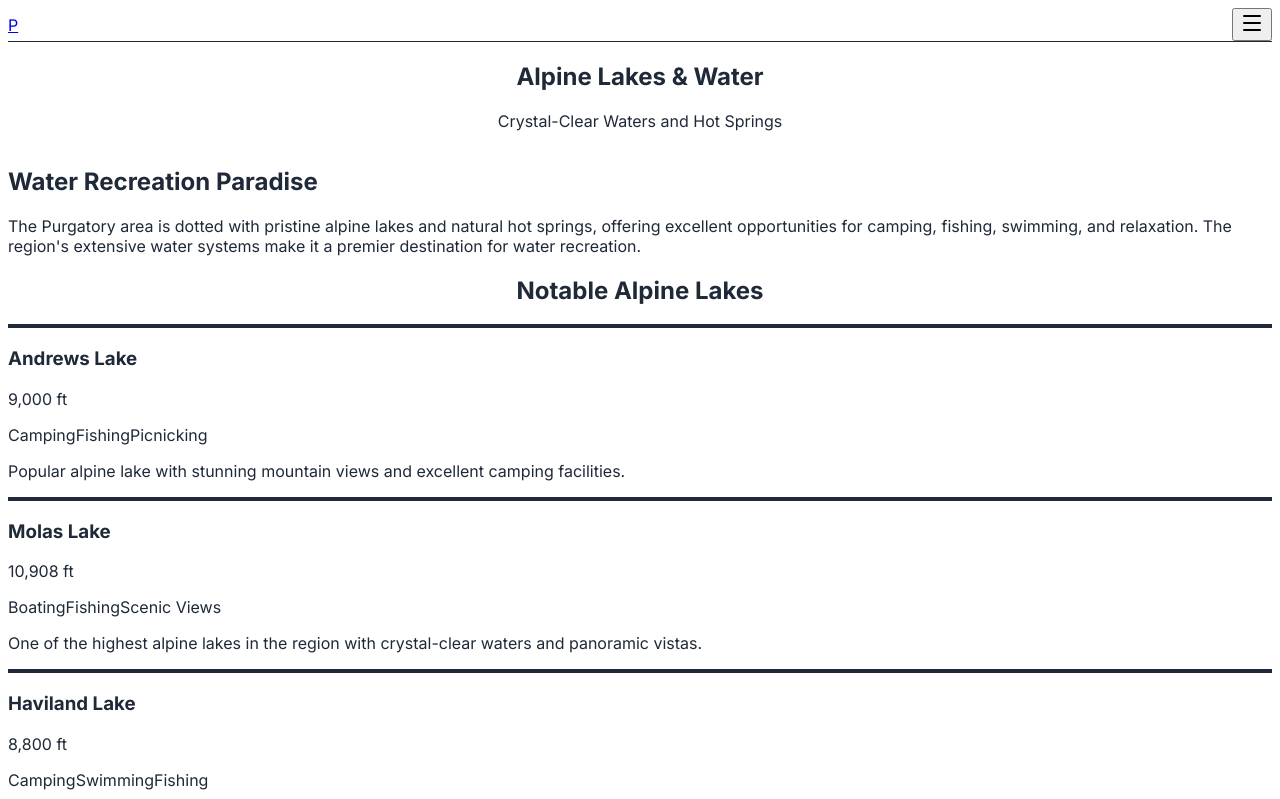
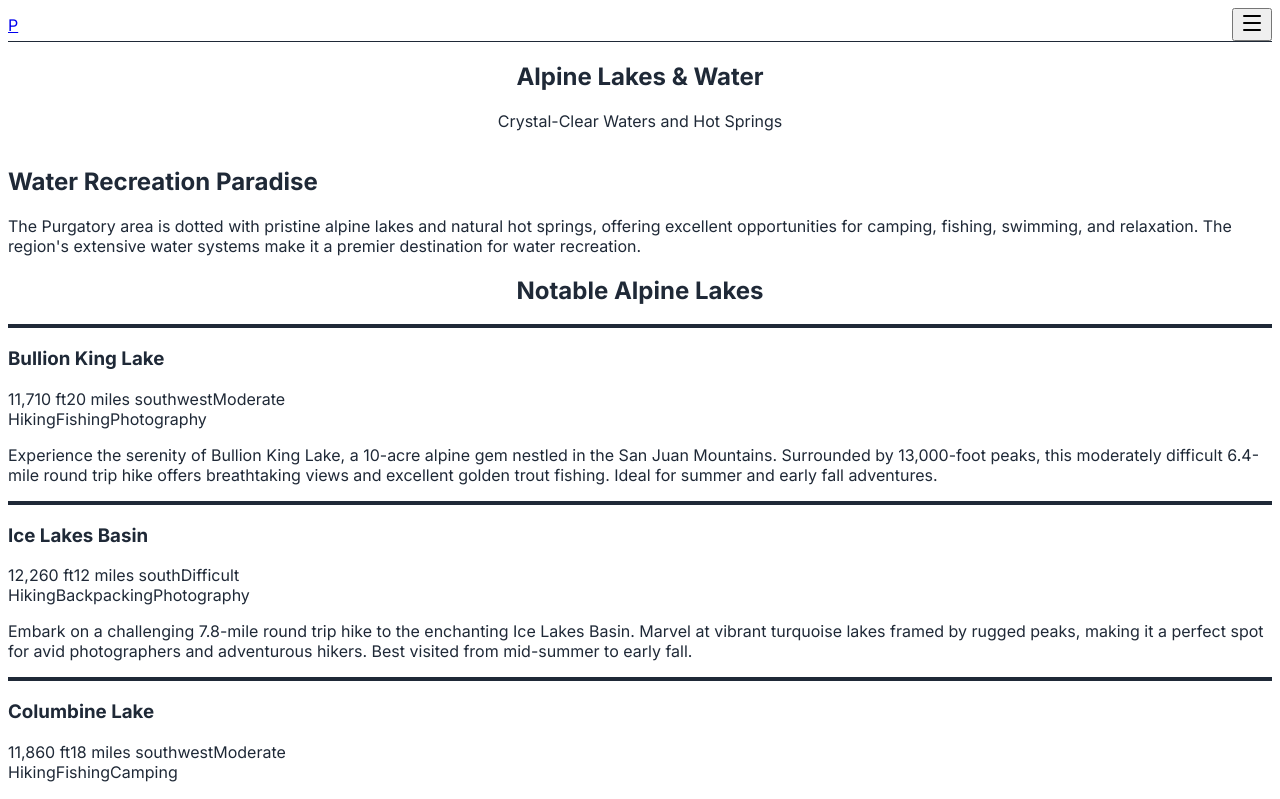
Before and after one commit to rickybaker13/colorado-house, a Next.js app: page /lakes-water in a window 1280 px wide. Shown: the top 799 px of the page. Built offline with nearby package versions, Linux system fonts and the light colour scheme.

Commit message:
Add Bullion King Lake, Ice Lakes Basin, and Columbine Lake to alpine lakes section with elevation, distance, difficulty, and detailed descriptions

```diff
--- a/app/lakes-water/page.tsx
+++ b/app/lakes-water/page.tsx
@@ -63,28 +63,36 @@ export default function LakesWater() {
           <div className="grid grid-cols-1 md:grid-cols-2 gap-8">
             {[
               {
-                name: 'Andrews Lake',
-                elev: '9,000 ft',
-                activities: ['Camping', 'Fishing', 'Picnicking'],
-                desc: 'Popular alpine lake with stunning mountain views and excellent camping facilities.',
+                name: 'Bullion King Lake',
+                elev: '11,710 ft',
+                distance: '20 miles southwest',
+                difficulty: 'Moderate',
+                activities: ['Hiking', 'Fishing', 'Photography'],
+                desc: 'Experience the serenity of Bullion King Lake, a 10-acre alpine gem nestled in the San Juan Mountains. Surrounded by 13,000-foot peaks, this moderately difficult 6.4-mile round trip hike offers breathtaking views and excellent golden trout fishing. Ideal for summer and early fall adventures.',
+              },
+              {
+                name: 'Ice Lakes Basin',
+                elev: '12,260 ft',
+                distance: '12 miles south',
+                difficulty: 'Difficult',
+                activities: ['Hiking', 'Backpacking', 'Photography'],
+                desc: 'Embark on a challenging 7.8-mile round trip hike to the enchanting Ice Lakes Basin. Marvel at vibrant turquoise lakes framed by rugged peaks, making it a perfect spot for avid photographers and adventurous hikers. Best visited from mid-summer to early fall.',
+              },
+              {
+                name: 'Columbine Lake',
+                elev: '11,860 ft',
+                distance: '18 miles southwest',
+                difficulty: 'Moderate',
+                activities: ['Hiking', 'Fishing', 'Camping'],
+                desc: 'Discover the beauty of Columbine Lake on a 5.6-mile moderately difficult round trip hike. Surrounded by aspen and conifer forests, this alpine lake features a captivating waterfall. Ideal destination for hikers, campers, and anglers from late spring to early fall.',
               },
               {
                 name: 'Molas Lake',
                 elev: '10,908 ft',
+                distance: 'Near Silverton',
+                difficulty: 'Easy',
                 activities: ['Boating', 'Fishing', 'Scenic Views'],
-                desc: 'One of the highest alpine lakes in the region with crystal-clear waters and panoramic vistas.',
-              },
-              {
-                name: 'Haviland Lake',
-                elev: '8,800 ft',
-                activities: ['Camping', 'Swimming', 'Fishing'],
-                desc: 'Beautiful lake perfect for family camping and swimming. Great base camp for exploring the area.',
-              },
-              {
-                name: 'Various Alpine Basins',
-                elev: '10,000-12,000 ft',
-                activities: ['Backcountry', 'Photography', 'Hiking'],
-                desc: 'Numerous unnamed alpine lakes and tarns throughout the high country, ideal for explorers.',
+                desc: 'One of the highest accessible alpine lakes in the region with crystal-clear waters and panoramic vistas of the San Juan Mountains. Perfect for a scenic drive or easy lakeside visit.',
               },
             ].map((lake, idx) => (
               <motion.div
@@ -98,7 +106,11 @@ export default function LakesWater() {
                 <h3 className="text-2xl font-bold font-display text-primary-dark mb-2">
                   {lake.name}
                 </h3>
-                <p className="text-sm text-accent-water font-semibold mb-3">{lake.elev}</p>
+                <div className="flex gap-4 mb-3 text-sm text-accent-water font-semibold">
+                  <span>{lake.elev}</span>
+                  <span>{lake.distance}</span>
+                  {lake.difficulty && <span className="text-primary-light">{lake.difficulty}</span>}
+                </div>
                 <div className="flex flex-wrap gap-2 mb-3">
                   {lake.activities.map((activity) => (
                     <span key={activity} className="bg-accent-sky bg-opacity-20 text-primary-dark text-xs px-3 py-1 rounded-full">
@@ -106,7 +118,7 @@ export default function LakesWater() {
                     </span>
                   ))}
                 </div>
-                <p className="text-primary-dark">{lake.desc}</p>
+                <p className="text-primary-dark text-sm leading-relaxed">{lake.desc}</p>
               </motion.div>
             ))}
           </div>
```
